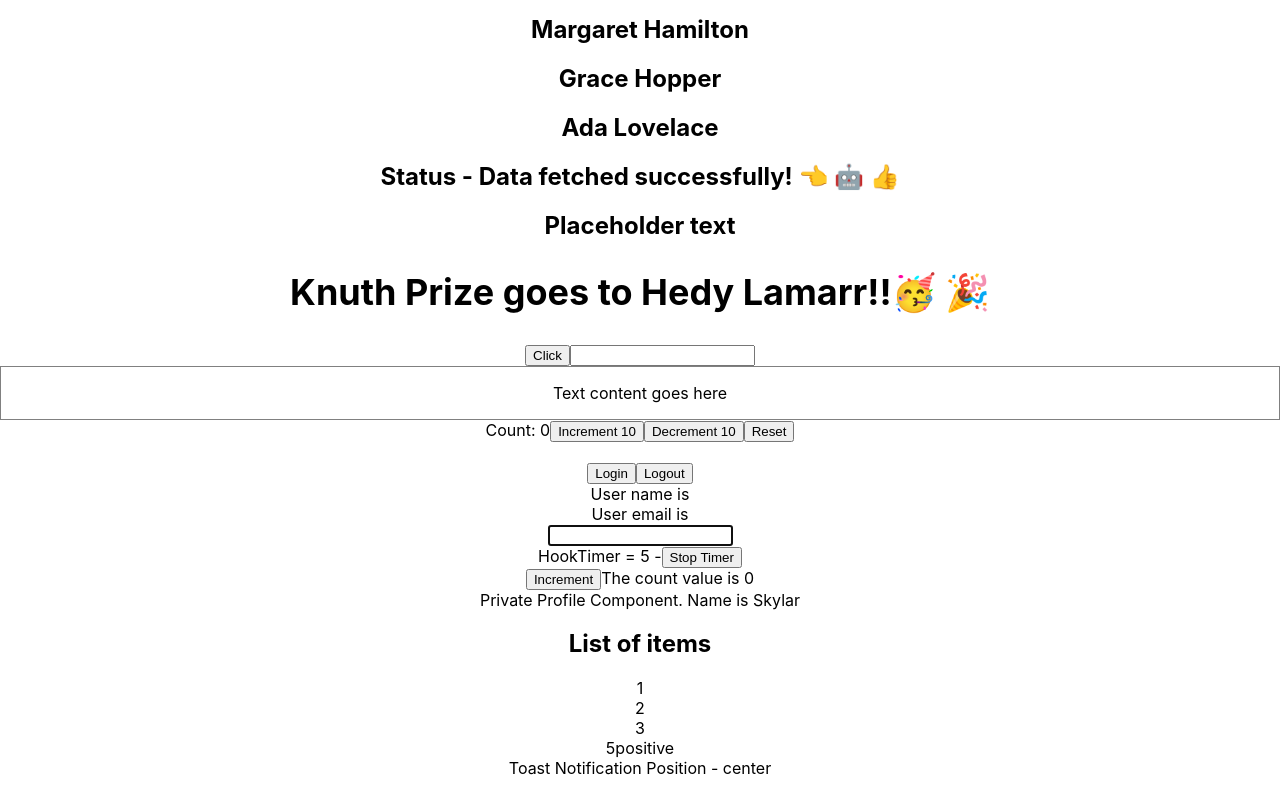
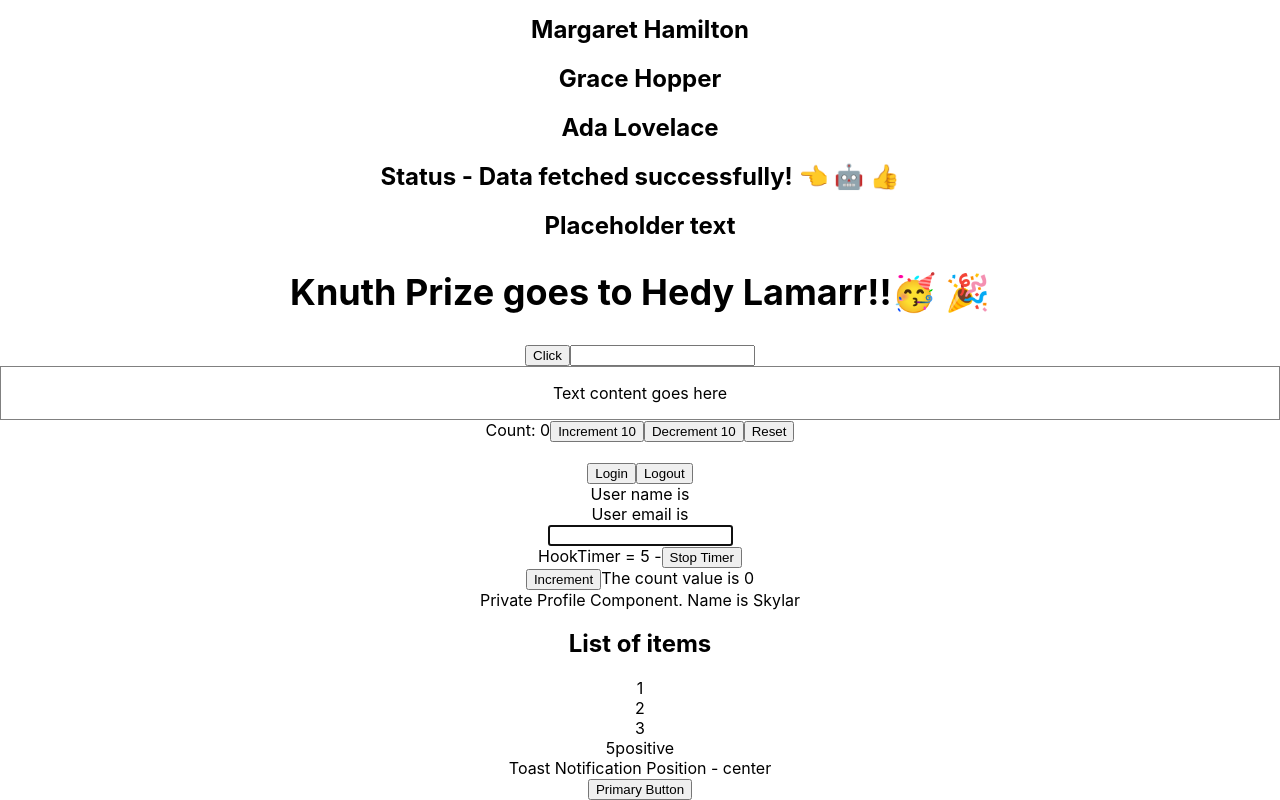
Before and after one commit to Skylar090807/React-TypeScript-Basic, a React (Create React App) app: page / in a window 1280 px wide. Shown: the part 290-1090 px from the top of the page. Before the commit the page ends 1068 px from the top, so only its background shows below. Built offline with nearby package versions, Linux system fonts and the light colour scheme.

Commit message:
Wrapping HTML Element Add button.tsx, input.tsx

```diff
--- a/src/App.tsx
+++ b/src/App.tsx
@@ -13,6 +13,7 @@
 import { List } from './components/generics/list'
 import { Greet } from './components/greet'
 import { Heading } from './components/heading'
+import { CustomButton } from './components/html/button'
 import { Input } from './components/input'
 import { Person } from './components/person'
 import { PersonList } from './components/personlist'
@@ -96,6 +97,9 @@
       />
       <RandomNumber value={5} isPositive />
       <Toast position="center" />
+      <CustomButton variant="primary" onClick={() => console.log('Clicked')}>
+        Primary Button
+      </CustomButton>
     </div>
   )
 }
--- /dev/null
+++ b/src/components/html/button.tsx
@@ -0,0 +1,12 @@
+type ButtonProps = {
+  variant: 'primary' | 'secondary'
+  children: string
+} & Omit<React.ComponentProps<'button'>, 'children'>
+
+export const CustomButton = ({ variant, children, ...rest }: ButtonProps) => {
+  return (
+    <button className={`class-with-${variant}`} {...rest}>
+      {children}
+    </button>
+  )
+}
--- /dev/null
+++ b/src/components/html/input.tsx
@@ -0,0 +1,5 @@
+type InputProps = React.ComponentProps<'input'>
+
+export const CustomInput = (props: InputProps) => {
+  return <input {...props} />
+}
```
